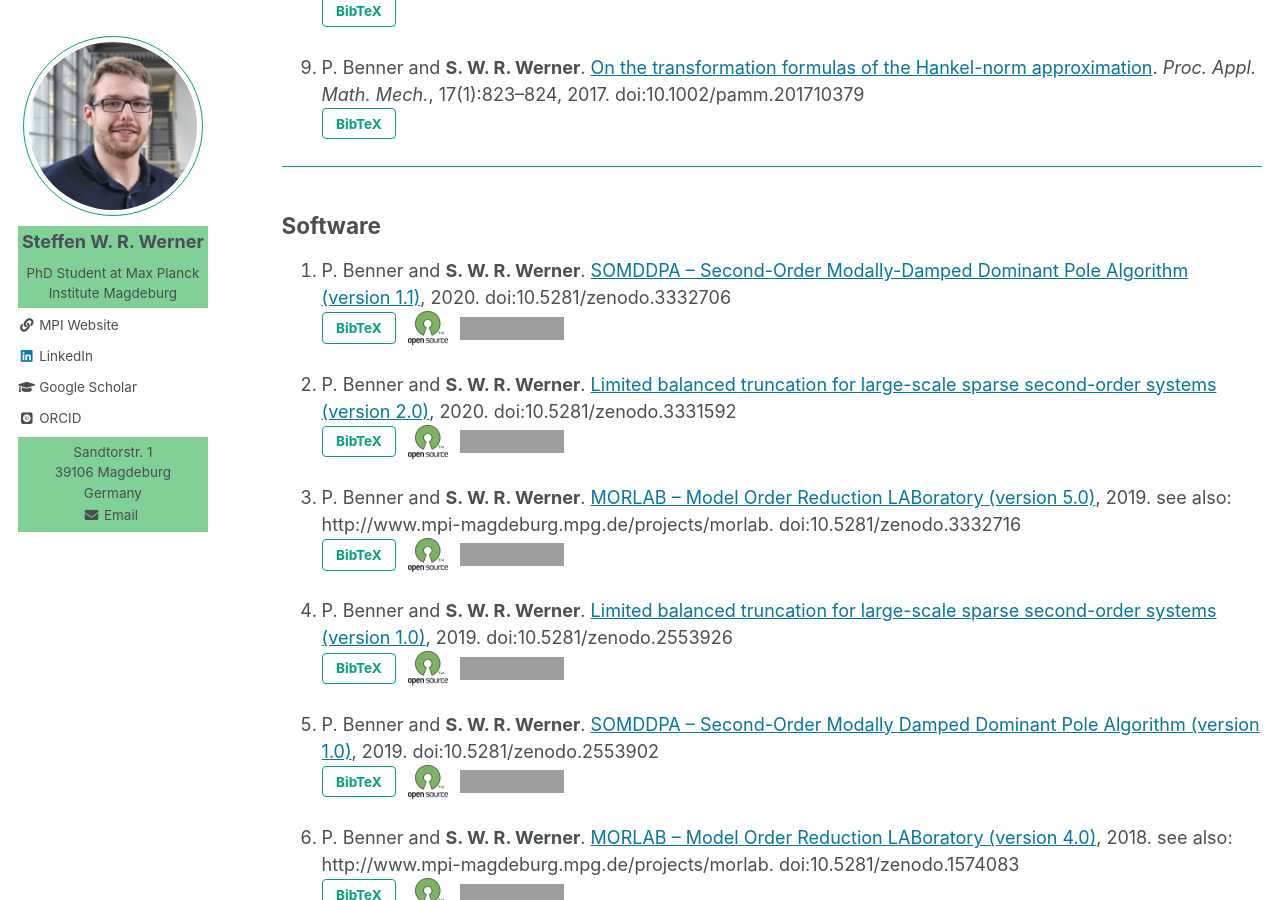
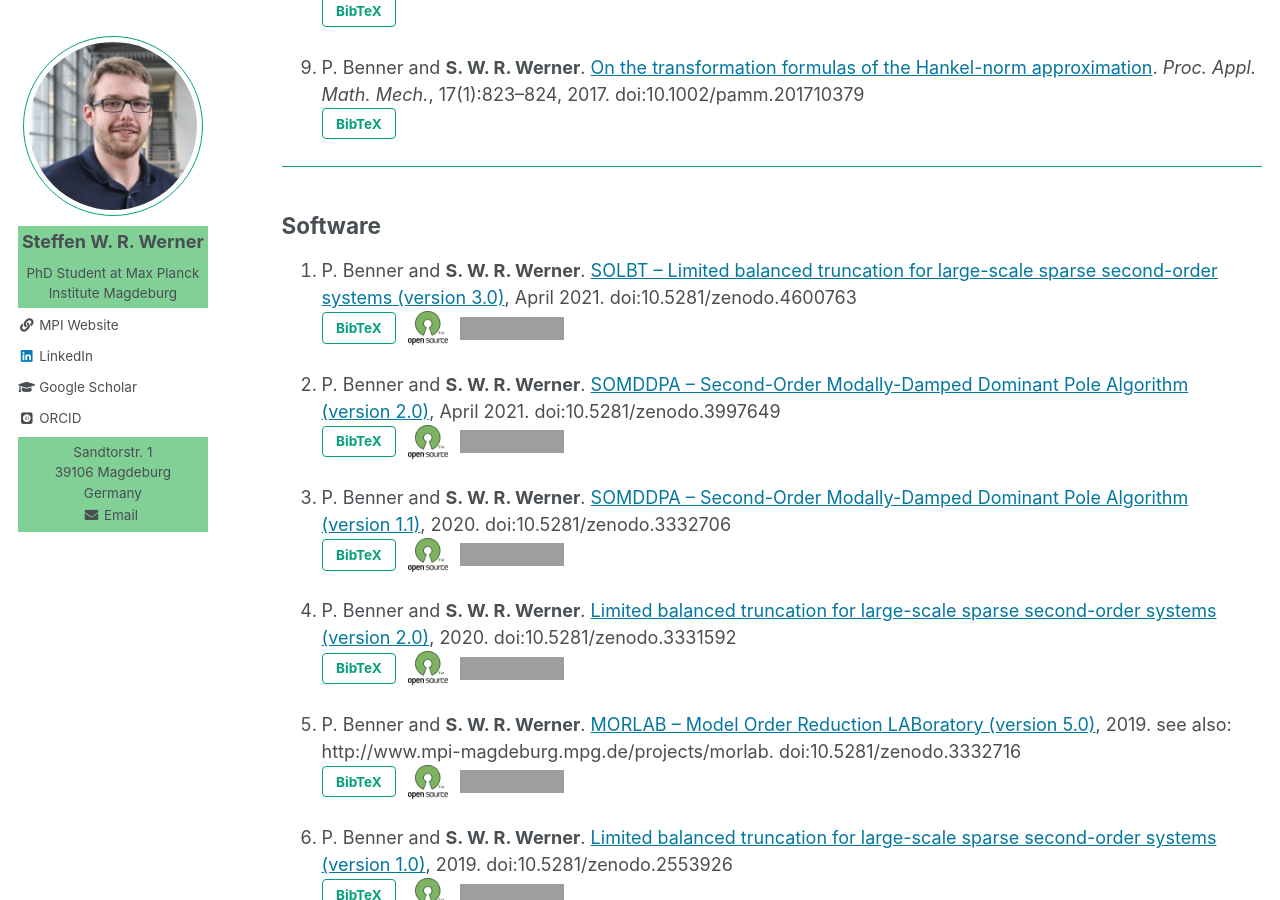
Before and after one commit to ninsteve/ninsteve.github.io, a Jekyll site: the page built from _pages/publications.md, in a window 1280 px wide and 900 px high, scrolled down 2839 px. Built offline with Jekyll 4.4.1, drawn with Linux system fonts in a browser that asks for light colours; nearby versions of some CDN libraries; some web fonts are replaced; some of the changed text lies outside the part shown; grey boxes are pictures that could not be loaded.

Commit message:
Added new publications.

```diff
--- a/_pages/publications.md
+++ b/_pages/publications.md
@@ -197,6 +197,32 @@ and <a target="blank_" href="{{ author.orcid }}">ORCID</a> profiles.
 
 ## <a name="software"></a>Software ##
 1.  P. Benner and <strong>S. W. R. Werner</strong>. <a target="blank_"
+    href="https://doi.org/10.5281/zenodo.4600763">SOLBT &ndash; Limited balanced
+    truncation for large-scale sparse second-order systems (version 3.0)</a>,
+    April 2021. doi:10.5281/zenodo.4600763
+    <button id="morBenW21a-pop" class="btn btn--inverse">BibTeX</button>
+    <a target ="_blank"
+    href="https://en.wikipedia.org/wiki/Open-source_software">
+    <img src="../images/open_source_symbol.png" alt="Open Source Software"
+    class="opensource"></a>
+    <a href="https://opensource.org/licenses/BSD-2-Clause">
+    <img src="https://img.shields.io/badge/License-BSD%202--Clause-orange.svg"
+    alt="License: BSD 2-Clause" class="badge"></a>
+
+1.  P. Benner and <strong>S. W. R. Werner</strong>. <a target="blank_"
+    href="https://doi.org/10.5281/zenodo.3997649">SOMDDPA &ndash; Second-Order
+    Modally-Damped Dominant Pole Algorithm (version 2.0)</a>, April 2021.
+    doi:10.5281/zenodo.3997649
+    <button id="morBenW21-pop" class="btn btn--inverse">BibTeX</button>
+    <a target ="_blank"
+    href="https://en.wikipedia.org/wiki/Open-source_software">
+    <img src="../images/open_source_symbol.png" alt="Open Source Software"
+    class="opensource"></a>
+    <a href="https://opensource.org/licenses/BSD-2-Clause">
+    <img src="https://img.shields.io/badge/License-BSD%202--Clause-orange.svg"
+    alt="License: BSD 2-Clause" class="badge"></a>
+
+1.  P. Benner and <strong>S. W. R. Werner</strong>. <a target="blank_"
     href="https://doi.org/10.5281/zenodo.3332706">SOMDDPA &ndash; Second-Order
     Modally-Damped Dominant Pole Algorithm (version 1.1)</a>, 2020.
     doi:10.5281/zenodo.3332706
--- a/files/publications/bibtex.html
+++ b/files/publications/bibtex.html
@@ -389,6 +389,42 @@
 
 <script>
   $(function(){
+  $('#morBenW21a-pop').magnificPopup({ items: { src: '#morBenW21a' },
+  closeBtnInside: true, autoFocusLast: false, fixedContentPos: false,
+  type: 'inline' }); });
+</script>
+<div id="morBenW21a" class="bibtex-dialog mfp-hide">
+<pre><code>
+@MISC{morBenW21a,
+  author =       {Benner, P. and Werner, S.~W.~R.},
+  title =        {{SOLBT} -- {L}imited Balanced Truncation for Large-Scale Sparse
+                  Second-Order Systems (Version 3.0)},
+  month =        apr,
+  year =         2021,
+  doi =          {10.5281/zenodo.4600763}
+}
+</code></pre></div>
+
+<script>
+  $(function(){
+  $('#morBenW21-pop').magnificPopup({ items: { src: '#morBenW21' },
+  closeBtnInside: true, autoFocusLast: false, fixedContentPos: false,
+  type: 'inline' }); });
+</script>
+<div id="morBenW21" class="bibtex-dialog mfp-hide">
+<pre><code>
+@MISC{morBenW21,
+  author =       {Benner, P. and Werner, S.~W.~R.},
+  title =        {{SOMDDPA} -- {S}econd-{O}rder {M}odally-{D}amped {D}ominant
+                  {P}ole {A}lgorithm (Version 2.0)},
+  month =        apr,
+  year =         2021,
+  doi =          {10.5281/zenodo.3997649}
+}
+</code></pre></div>
+
+<script>
+  $(function(){
   $('#morBenW20a-pop').magnificPopup({ items: { src: '#morBenW20a' },
     closeBtnInside: true, autoFocusLast: false, fixedContentPos: false,
     type: 'inline' }); });
```
Also changed, not shown: other parts of _pages/publications.md (+1 -1 lines), 1 other file.
